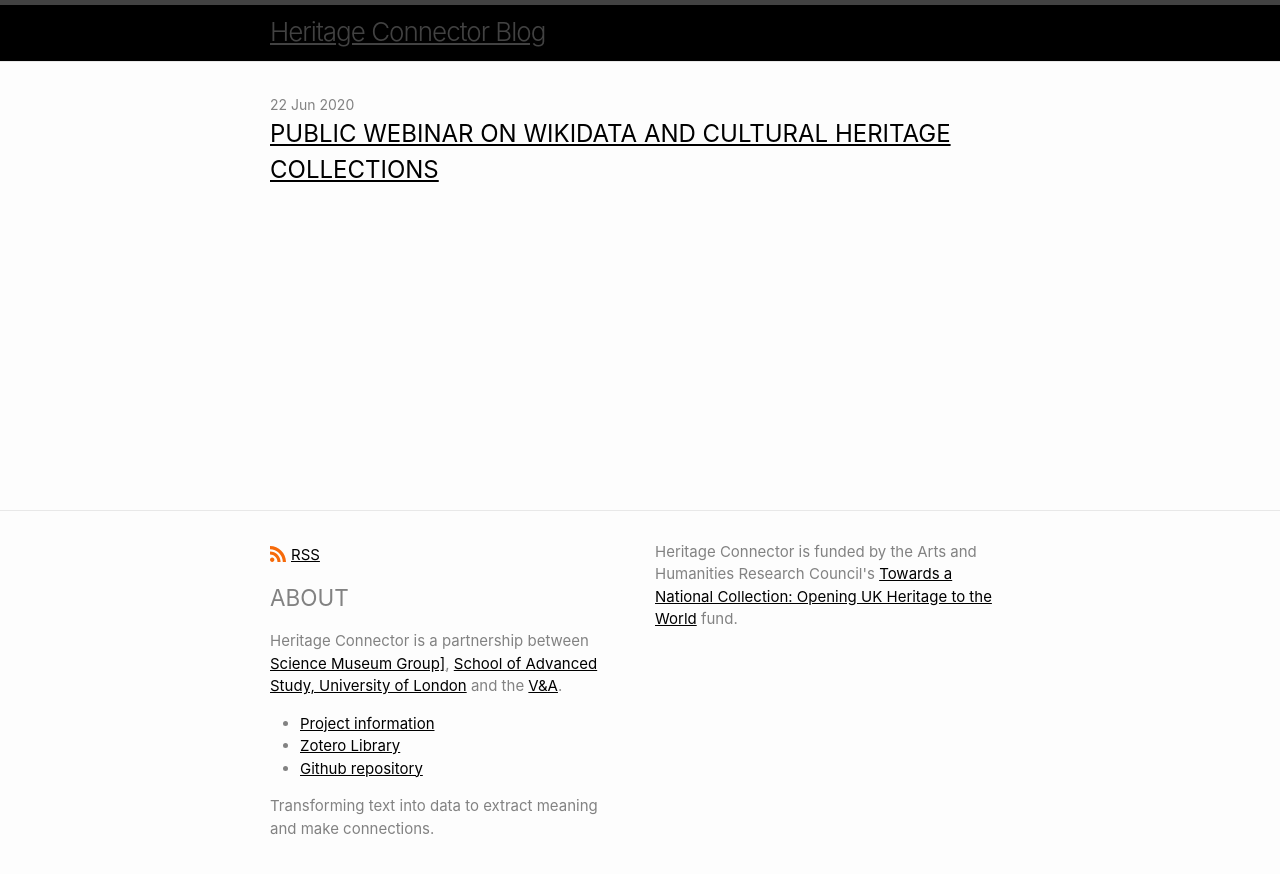
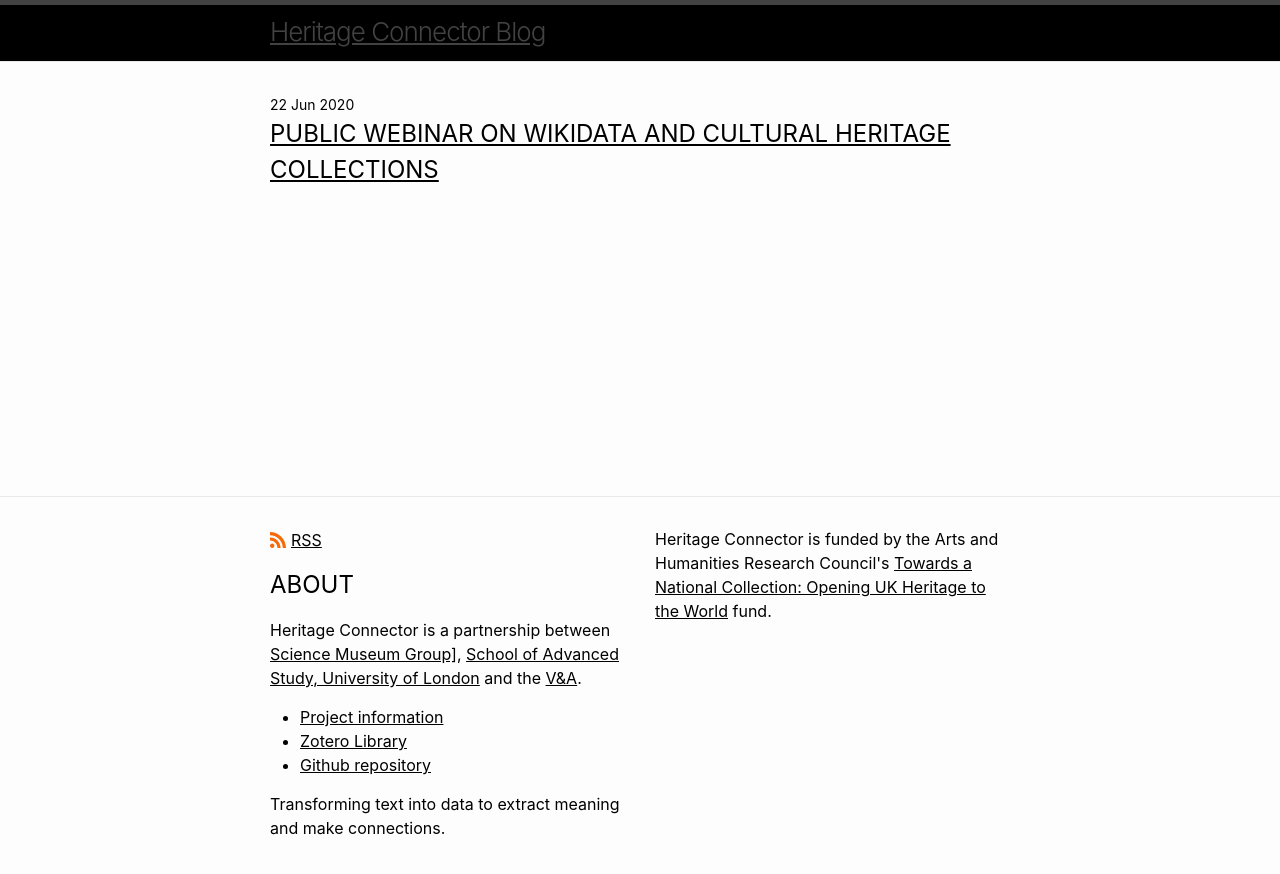
Before and after one commit to portableant/heritageconnector, a Jekyll site: the page built from README.md, in a window 1280 px wide. Shown: the top 874 px of the page. Built offline with Jekyll 4.4.1, drawn with Linux system fonts in a browser that asks for light colours; some web fonts are replaced; our own code applies the rules of GitHub Pages for plain Markdown files.

Commit message:
Update custom-styles.scss

```diff
--- a/_sass/minima/custom-styles.scss
+++ b/_sass/minima/custom-styles.scss
@@ -4,3 +4,5 @@ header.site-header {background-color: black;}
 .site-title a:visited a:hover {color: white; text-transform: uppercase;}
 .site-nav {display: none;}
 a {color: black; text-decoration: underline;}
+.footer-col-wrapper {color: black; font-size: 1em;}
+.post-meta {color: black;}
```
